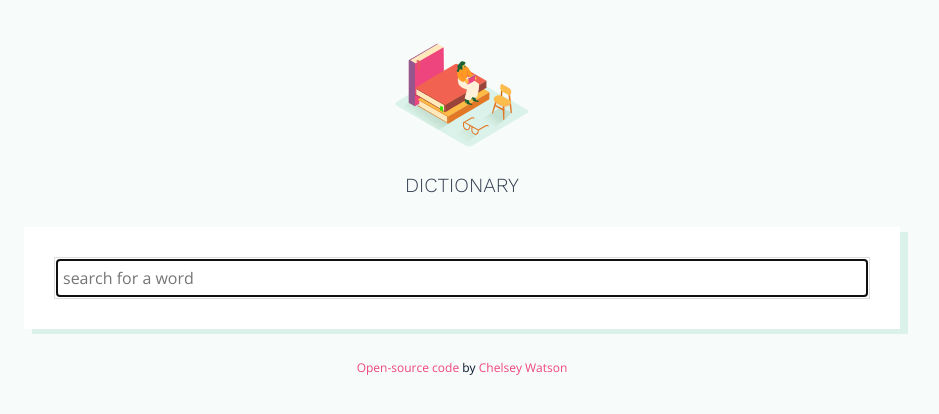
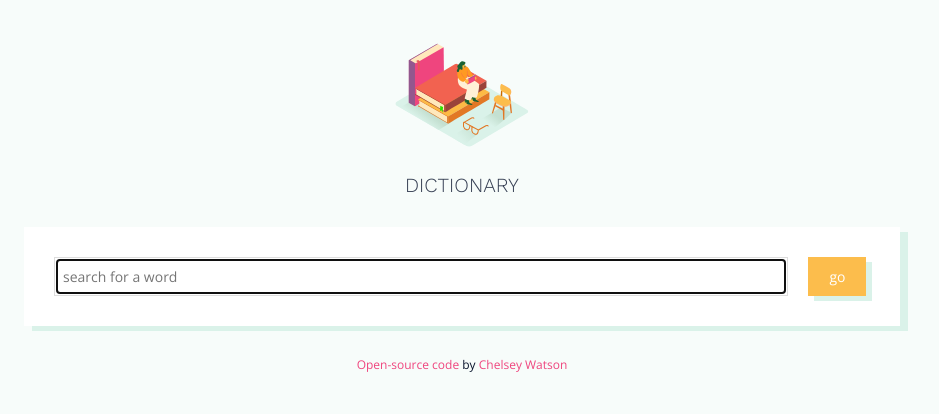
Before and after one commit to chelseyrhianne/dictionary-project, a React (Create React App) app: page / in a window 1280 px wide. Shown: the top 414 px of the page, without its empty margins (178-1117 px from the left). Built offline with nearby package versions, Linux system fonts and the light colour scheme; no server answers.

Commit message:
Added form submit button

```diff
--- a/src/Dictionary.css
+++ b/src/Dictionary.css
@@ -5,11 +5,33 @@
   margin: 30px;
 }
 
-.Dictionary input {
+.Dictionary form {
+  display: flex;
   width: 100%;
+}
+.Dictionary .search {
+  width: 90%;
   border: 1px solid #ddd;
   padding: 8px;
-  font-size: 16px;
+  font-size: 14px;
+}
+
+.Dictionary .submit {
+  background-color: #fcbd4c;
+  color: white;
+  border: 1px solid #fcbd4c;
+  padding: 6px 20px;
+  box-shadow: 6px 5px rgba(218, 242, 233, 1);
+  transition: all 400ms ease-in-out;
+  font-size: 14px;
+  font-weight: 500;
+  margin-left: 20px;
+}
+
+.Dictionary .submit:hover {
+  background-color: #ef457e;
+  color: white;
+  border: 1px solid #ef457e;
 }
 
 .Dictionary h1 {
--- a/src/Dictionary.js
+++ b/src/Dictionary.js
@@ -52,11 +52,13 @@ export default function Dictionary(props) {
         <section>
           <form onSubmit={handleSubmit}>
             <input
+              className="search"
               type="search"
               placeholder="search for a word"
               autoFocus={true}
               onChange={handleKeywordChange}
             />
+            <input className="submit" type="submit" value="go" />
           </form>
         </section>
         <Results results={results} />
--- a/src/Phonetic.js
+++ b/src/Phonetic.js
@@ -5,7 +5,7 @@ export default function Phonetic(props) {
   return (
     <div className="Phonetic">
       <a href={props.phonetic.audio} target="_blank" rel="noreferrer">
-        Listen
+        listen
       </a>{" "}
       <span className="text">{props.phonetic.text}</span>
     </div>
```
